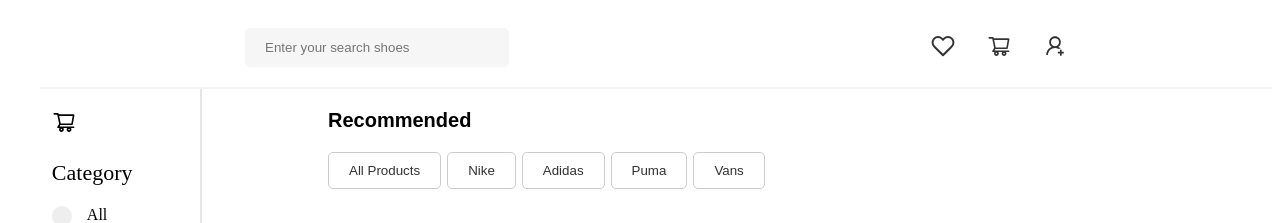
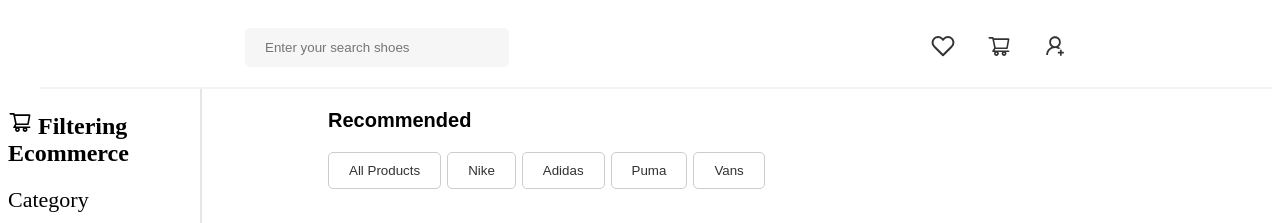
Before and after one commit to Mike-woub/filtering-ecommerce-ui, a React (Vite) app: page / in a window 1280 px wide. Shown: the top 223 px of the page. Built offline with nearby package versions, Linux system fonts and the light colour scheme.

Commit message:
Final Tweaks

```diff
--- a/src/Sidebar/Sidebar.jsx
+++ b/src/Sidebar/Sidebar.jsx
@@ -9,7 +9,7 @@ const Sidebar = ({handleChange}) => {
   return <>
   <section className="sidebar">
     <div className="logo-container">
-        <h1><AiOutlineShoppingCart/></h1>
+        <h1><AiOutlineShoppingCart/> Filtering Ecommerce</h1>
         <Category handleChange={handleChange}/>
         <Price handleChange={handleChange}/>
         <Colors handleChange={handleChange}/>
```
